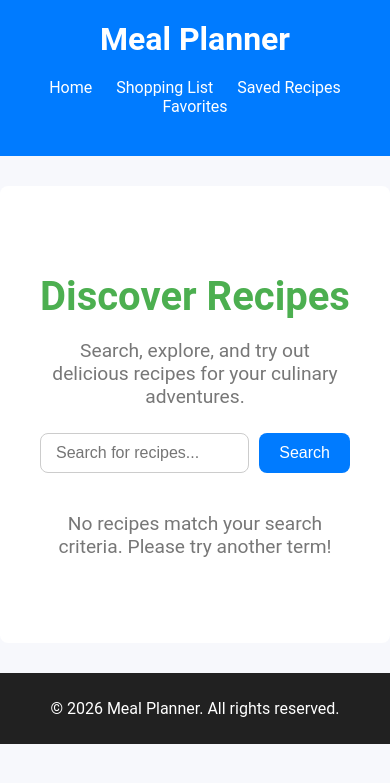
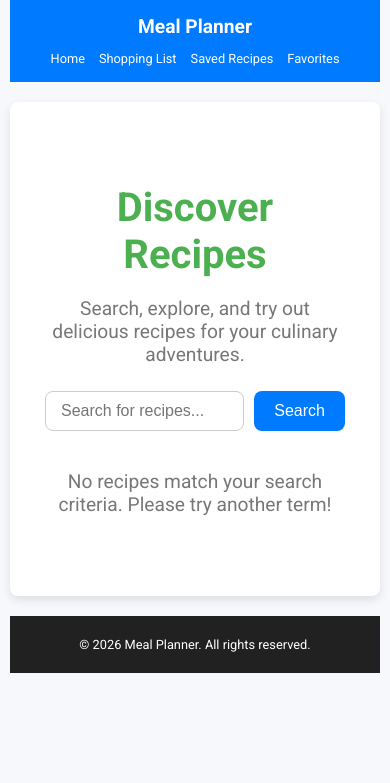
Before and after one commit to ktwom22/RecipeGrocery, a Flask app: page / in a window 390 px wide. Shown: the top 783 px of the page. Run offline with Flask 3, Linux system fonts and the light colour scheme; some libraries are stand-ins or nearby versions.

Commit message:
fix mobile and seo

```diff
--- a/templates/base.html
+++ b/templates/base.html
@@ -2,11 +2,45 @@
 <html lang="en">
 
 <head>
+    <!-- Google tag (gtag.js) -->
+    <script async src="https://www.googletagmanager.com/gtag/js?id=G-JBM4SZY6EE"></script>
+    <script>
+        window.dataLayer = window.dataLayer || [];
+        function gtag() { dataLayer.push(arguments); }
+        gtag('js', new Date());
+
+        gtag('config', 'G-JBM4SZY6EE');
+    </script>
+
     <meta charset="UTF-8">
     <meta name="viewport" content="width=device-width, initial-scale=1.0">
+
+    <!-- Dynamic Page Title -->
     <title>{% block title %}Meal Planner{% endblock %}</title>
+
+    <!-- Meta Description for SEO -->
+    <meta name="description" content="Plan your meals, create grocery lists, and discover quick recipes with Meal Planner. Simplify your cooking workflow for delicious and easy meals.">
+
+    <!-- Meta Keywords for SEO -->
+    <meta name="keywords" content="meal planner, grocery list app, easy recipes, quick meals, dinner ideas, what to cook tonight, meal preparation, fast recipes.">
+
+    <!-- Open Graph Metadata for Social Sharing -->
+    <meta property="og:title" content="{% block og_title %}Meal Planner{% endblock %}">
+    <meta property="og:description" content="{% block og_description %}Discover recipes, plan meals, and easily create shopping lists with Meal Planner. Simplify your cooking experience!{% endblock %}">
+    <meta property="og:image" content="{{ url_for('static', filename='assets/share_image.jpg') }}">
+    <meta property="og:url" content="{{ request.url }}">
+    <meta property="og:type" content="website">
+
+    <!-- Favicon -->
+    <link rel="icon" href="{{ url_for('static', filename='favicon.ico') }}" type="image/x-icon">
+
+    <!-- CSS and Fonts -->
+    <link href="https://fonts.googleapis.com/css2?family=Roboto:wght@300;400;500;700&display=swap" rel="stylesheet">
+    <script src="https://kit.fontawesome.com/a076d05399.js" crossorigin="anonymous"></script>
+
     <!-- Global Styles -->
     <style>
+        /* General Body Styling */
         body {
             font-family: 'Roboto', sans-serif;
             background: #F7F8FC;
@@ -14,38 +48,93 @@
             margin: 0;
             padding: 0;
         }
+
+        /* Header Styling */
         header {
             background: #007BFF;
+            color: #ffffff;
             padding: 20px;
             text-align: center;
         }
+
         header h1 {
-            color: #ffffff;
+            font-size: 1.8rem;
             margin: 0;
         }
+
         nav {
-            margin: 20px 0;
+            margin-top: 10px;
         }
+
         nav a {
             color: #ffffff;
-            margin: 0 10px;
+            margin: 0 15px;
             text-decoration: none;
+            font-size: 1rem;
         }
+
         nav a:hover {
             text-decoration: underline;
         }
+
+        /* Main Content Styling */
         main {
             max-width: 960px;
             margin: 30px auto;
             padding: 20px;
             background: #ffffff;
             border-radius: 8px;
+            box-shadow: 0 4px 10px rgba(0, 0, 0, 0.1);
         }
+
+        /* Footer Styling */
         footer {
             text-align: center;
             padding: 10px 0;
             background: #212121;
             color: #ffffff;
+            font-size: 0.9rem;
+        }
+
+        /* Responsive Media Queries */
+        @media (max-width: 768px) {
+            header h1 {
+                font-size: 1.5rem;
+            }
+
+            nav a {
+                font-size: 0.9rem;
+                margin: 0 10px;
+            }
+
+            body {
+                padding: 0 10px;
+            }
+
+            main {
+                margin: 20px auto;
+                padding: 15px;
+            }
+        }
+
+        @media (max-width: 480px) {
+            header {
+                padding: 15px;
+            }
+
+            header h1 {
+                font-size: 1.2rem;
+            }
+
+            nav a {
+                font-size: 0.8rem;
+                margin: 0 5px;
+            }
+
+            footer {
+                padding: 8px 0;
+                font-size: 0.8rem;
+            }
         }
     </style>
 </head>
```
